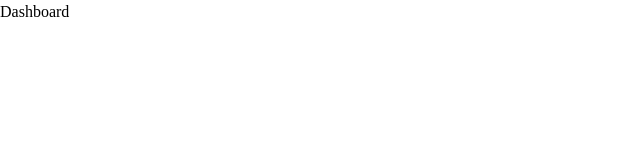
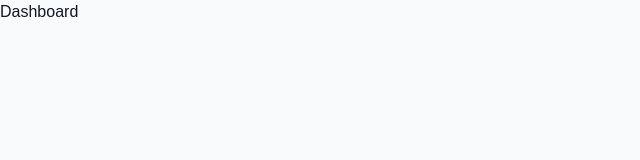
Before and after one commit to HakimDev-tech/outcomeguard, a Next.js app: page / in a window 1280 px wide. Shown: the top 160 px of the page, without its empty margins (0-640 px from the left). Built offline with nearby package versions, Linux system fonts and the light colour scheme.

Commit message:
Update globals.css

```diff
--- a/app/globals.css
+++ b/app/globals.css
@@ -1,2 +1,86 @@
 @import "tailwindcss";
-body{margin:0}
+
+:root {
+  --background: #f9fafb;
+  --foreground: #111827;
+}
+
+* {
+  box-sizing: border-box;
+}
+
+html {
+  min-height: 100%;
+  scroll-behavior: smooth;
+}
+
+body {
+  min-height: 100vh;
+  margin: 0;
+  background: var(--background);
+  color: var(--foreground);
+  font-family:
+    Arial,
+    Helvetica,
+    sans-serif;
+}
+
+button,
+input,
+textarea,
+select {
+  font: inherit;
+}
+
+button {
+  cursor: pointer;
+}
+
+button:disabled {
+  cursor: not-allowed;
+}
+
+a {
+  color: inherit;
+  text-decoration: none;
+}
+
+::selection {
+  background: #111827;
+  color: #ffffff;
+}
+
+:focus-visible {
+  outline: 2px solid #111827;
+  outline-offset: 2px;
+}
+
+/* Scrollbar */
+
+::-webkit-scrollbar {
+  width: 8px;
+  height: 8px;
+}
+
+::-webkit-scrollbar-track {
+  background: #f3f4f6;
+}
+
+::-webkit-scrollbar-thumb {
+  background: #d1d5db;
+  border-radius: 999px;
+}
+
+::-webkit-scrollbar-thumb:hover {
+  background: #9ca3af;
+}
+
+/* Utility classes */
+
+.text-balance {
+  text-wrap: balance;
+}
+
+.text-pretty {
+  text-wrap: pretty;
+}
```
